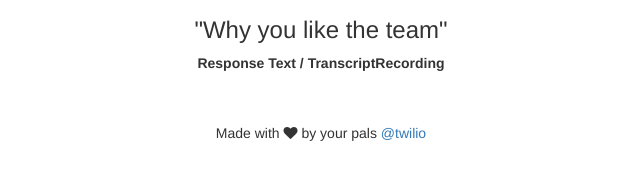
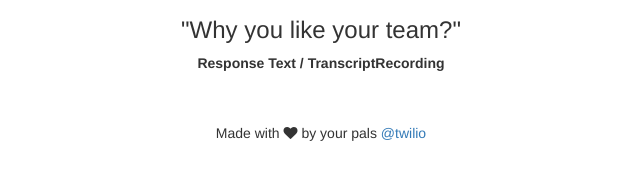
Before and after one commit to bbodenmiller/nodesurvey, a website: page public/index.html in a window 1280 px wide. Shown: the part 588-768 px from the top of the page, 319-959 px from the left. Drawn offline with nearby package versions, Linux system fonts and the light colour scheme; no server answers.

Commit message:
change survey question

```diff
--- a/public/index.html
+++ b/public/index.html
@@ -47,7 +47,7 @@ mongo ds031812.mongolab.com:31812/heroku_app36699110 -u "heroku_app36699110" -p
     </div>
 
     <div class="row">
-        <h3>"Why you like the team"</h3>
+        <h3>"Why you like your team?"</h3>
         <table id="turtleResponses">
             <tr>
                 <th>Response Text / Transcript</th>
```
